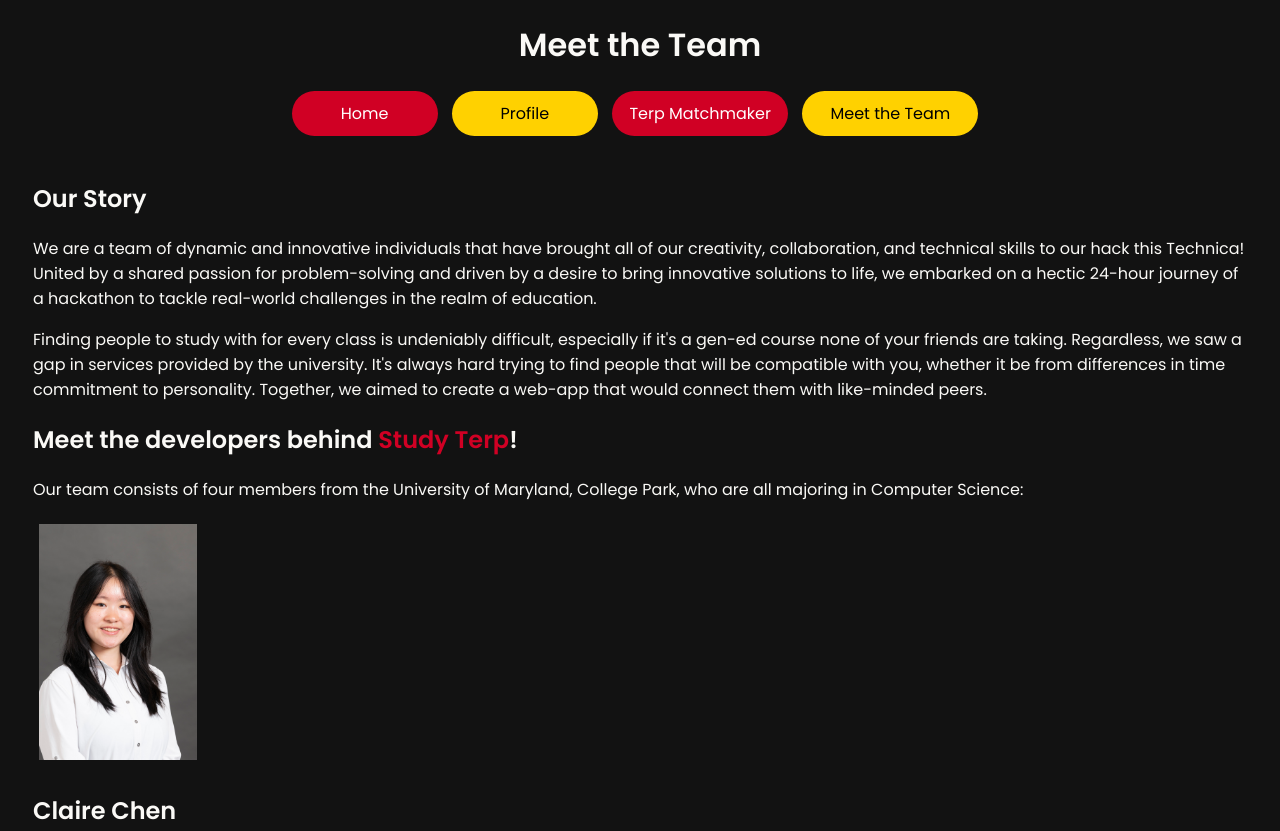
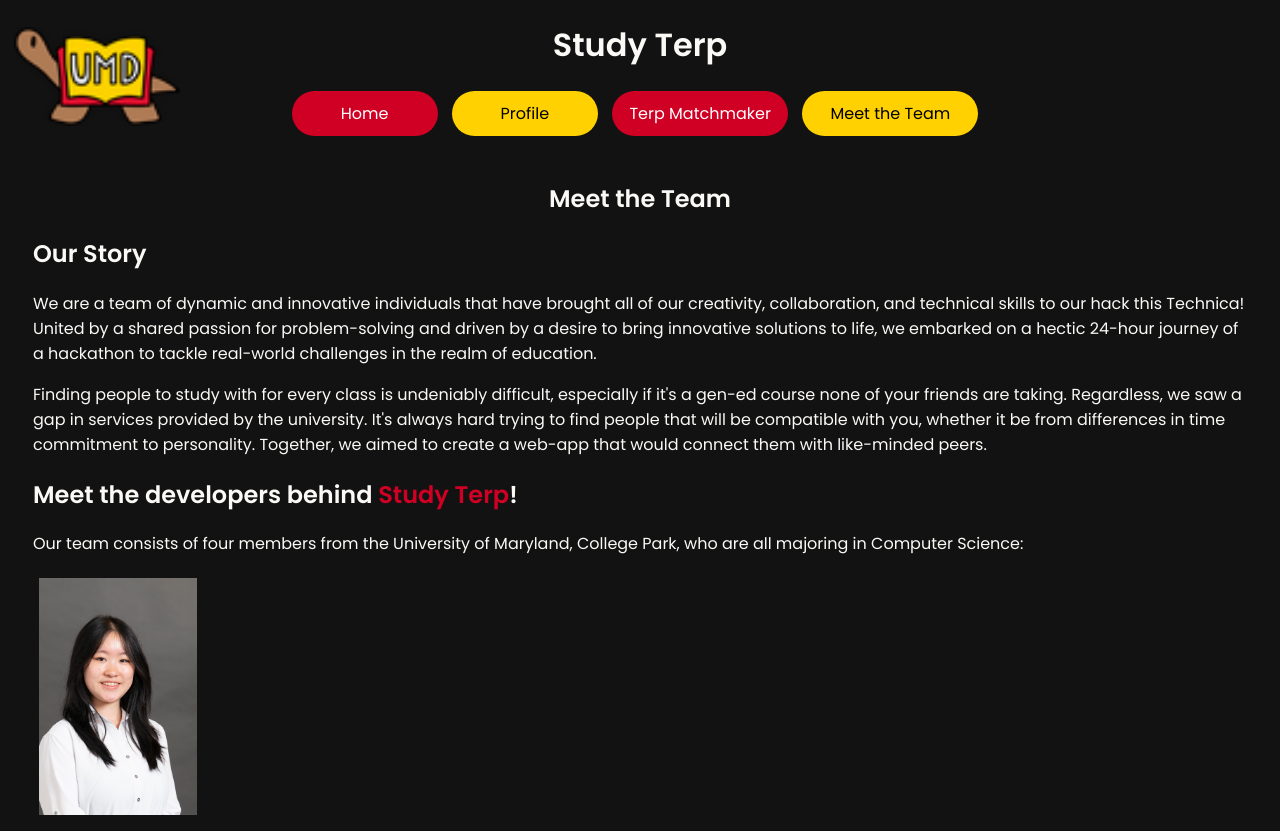
Before and after one commit to IreneL7/StudyTerp, a plain HTML site: page team.html in a window 1280 px wide. Shown: the top 831 px of the page. Drawn offline with Linux system fonts and the light colour scheme.

Commit message:
Small changes to UI

```diff
--- a/styles.css
+++ b/styles.css
@@ -329,7 +329,7 @@ a:hover::before {
     width : 90%;
     max-width: 600px;
     position: relative;
-    bottom: 70px;
+    bottom: 50px;
 }
 
 #major-field{
@@ -411,6 +411,10 @@ input {
     position:relative;
 }
 
+#meetTeam{
+    text-align:center;
+}
+
 /* Responsive Styles */
 @media (max-width: 768px) {
     /* Adjust styles for screens with a maximum width of 768px (e.g., tablets and smaller screens) */
--- a/team.html
+++ b/team.html
@@ -10,10 +10,10 @@
 <body>
     <header>
         <div class="icon">
-            <button1 onclick="document.location='index.html'"></button1>
-                <img1 src="rsz_1studyterp_logo_71x42.png"  alt="home">
-            </button>
-            <h1>Meet the Team</h1>
+            <div>
+                <img id="terpy" src="img/terp.png"  alt="logo">
+                  <h1>Study Terp</h1>
+              </div>
         </div>
     </header>
     <nav>
@@ -25,6 +25,7 @@
         </ul>
     </nav>
     <main class="main-content">
+        <h2 id="meetTeam">Meet the Team</h2>
         <div>
             <h2>Our Story</h2>
         <p>
```
Also changed, not shown: index.html (+1 -1 lines), login.html (+1 -1 lines), matchmaker.html (+1 -1 lines), profile.html (+1 -1 lines), img/terp.png (renamed from rsz_1studyterp_logo_71x42.png), login.js (deleted), terp.png (deleted), 1 other file.
